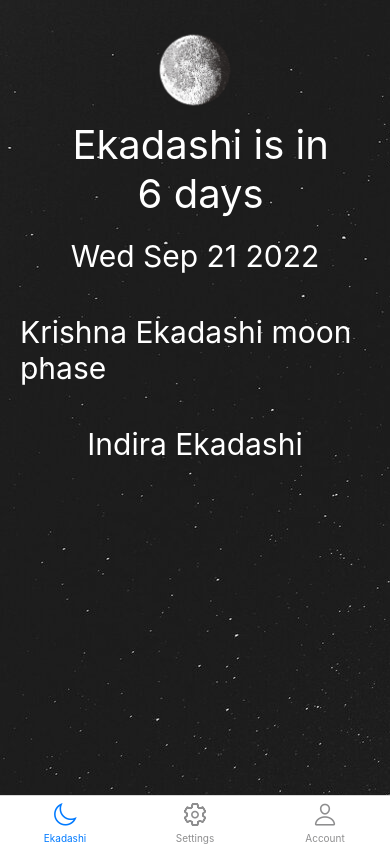
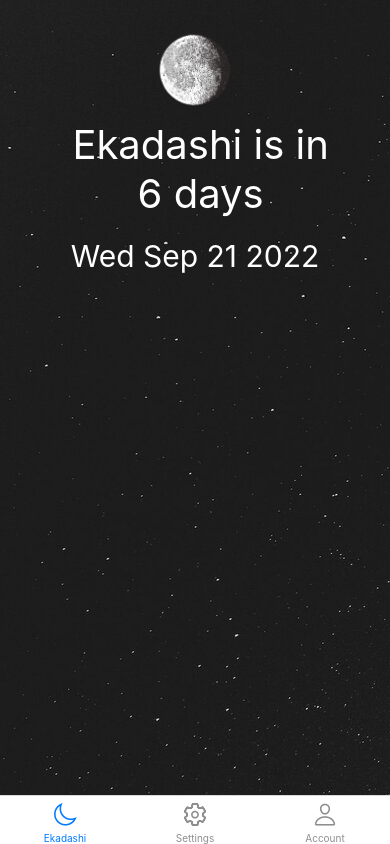
Before and after one commit to mwfelton/ekadashi-app-v4, a React Native app: screen / in a window 390 px wide. Built offline with nearby package versions, Linux system fonts and the light colour scheme.

Commit message:
work on pulling data from context rather than local

```diff
--- a/src/features/ekadashi/components/ekadashi.component.js
+++ b/src/features/ekadashi/components/ekadashi.component.js
@@ -73,12 +73,12 @@ const MainGraphic = styled(Image)`
 // }
 
 export const EkadashiMain = ({data}) => {
+
     let dateArray = []
-    ekaData.map(day => {dateArray.push(day.date)})
+    data.map(day => {dateArray.push(day.date)})
     const currentTime = new Date()
     let nearestDate;
 
-    console.log(dateArray)
     dateArray.forEach(date => {
         let diff = moment(date).diff(moment(currentTime), 'days');
         if (diff > 0) {
@@ -105,12 +105,11 @@ export const EkadashiMain = ({data}) => {
     }
 
     const daysToGo = countDownFunction(nearestDate)
-    console.log(nearestDate)
     const ekadashiIndex = dateArray.indexOf(nearestDate)
     console.log(ekadashiIndex)
-    const ekaMoonPhase = ekaData[ekadashiIndex].moonPhase
-    const ekaType = ekaData[ekadashiIndex].type
-
+    // const ekaMoonPhase = data[ekadashiIndex].moonPhase
+    // console.log(ekaMoonPhase)
+    // const ekaType = data[ekadashiIndex].type
     const todayToString = currentTime.toDateString()
     let todayBoolean = false
     if (todayToString == nearestDate) {
@@ -123,8 +122,8 @@ export const EkadashiMain = ({data}) => {
     <Title> Ekadashi is in</Title>
     <Title> {daysToGo} days</Title>
     <Paragraph>{nearestDate}</Paragraph>
-    <Paragraph>{ekaMoonPhase} moon phase</Paragraph>
-    <Paragraph>{ekaType}</Paragraph>
+    {/* <Paragraph>{ekaMoonPhase} moon phase</Paragraph> */}
+    {/* <Paragraph>{ekaType}</Paragraph> */}
     { todayBoolean ? <EkadashiToday /> : null }
   </Container>
   );
```
